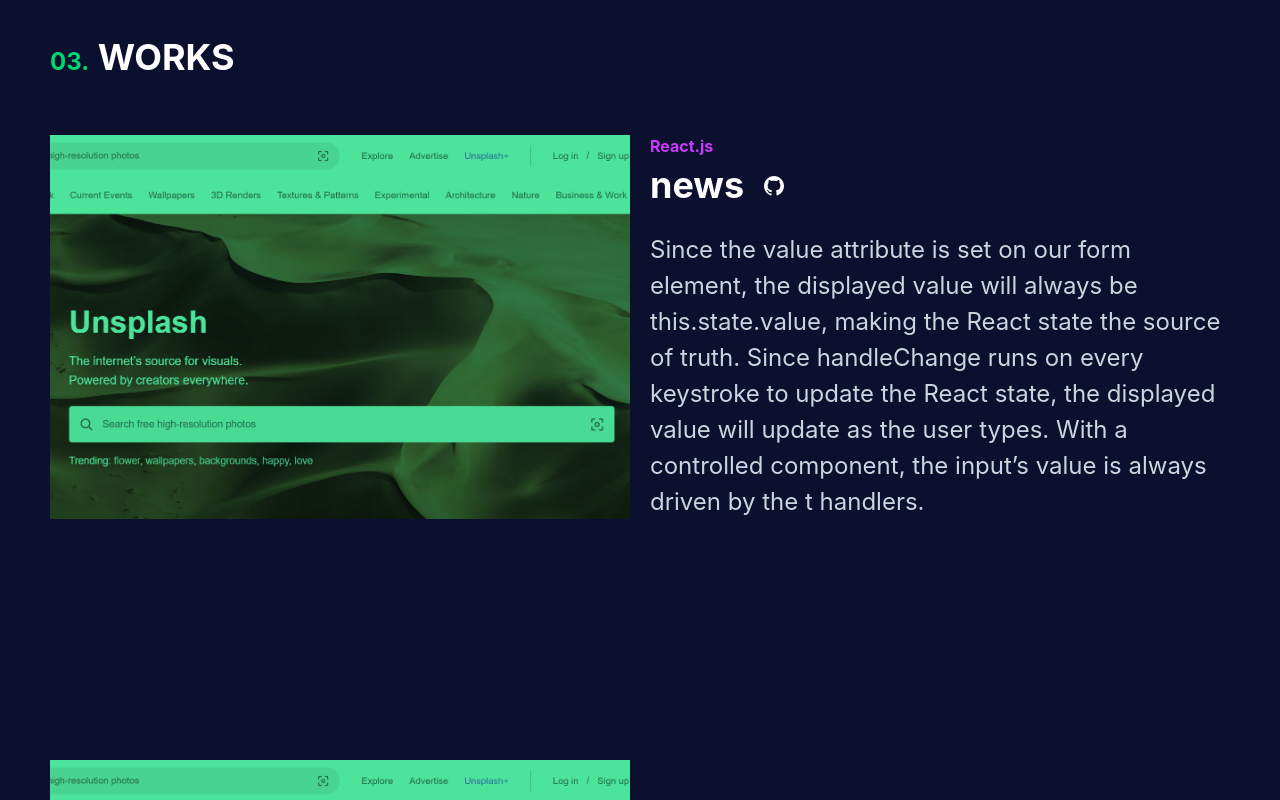
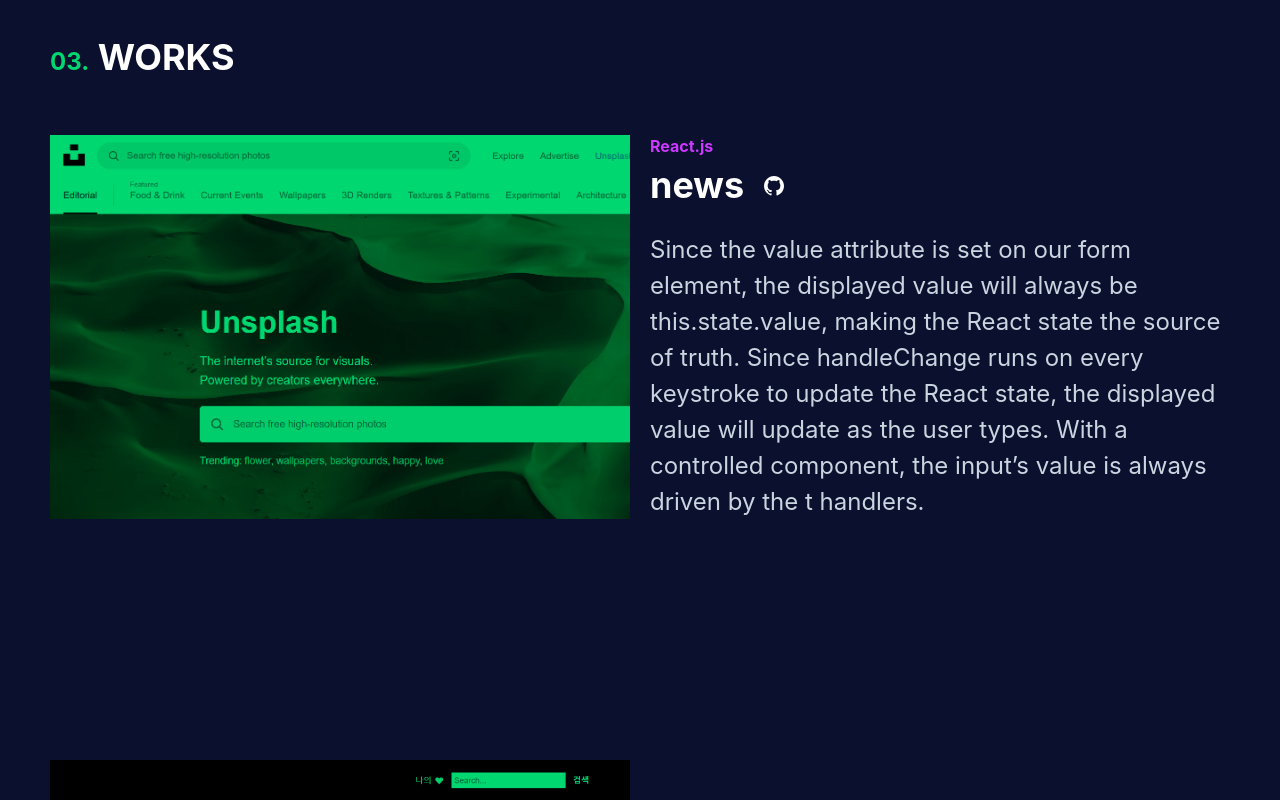
Before and after one commit to HarryA123/Portfolio_KHB, a Next.js app: page / in a window 1280 px wide. Shown: the part 1720-2520 px from the top of the page. Built offline with nearby package versions, Linux system fonts and the light colour scheme.

Commit message:
feat: Add image prop

```diff
--- a/src/components/HomePage/_fragments/ProjectItem.tsx
+++ b/src/components/HomePage/_fragments/ProjectItem.tsx
@@ -1,12 +1,12 @@
-import { Flex, Image, Box, IconButton, Text } from "@chakra-ui/react";
+import { Flex, Image, Box, IconButton, Link, Text } from "@chakra-ui/react";
 import React from "react";
-import Link from "next/link";
+// import Link from "next/link";
 import { Github } from "../../../../public/icons/Github";
-import RoundName from "./RoundName";
 
 interface ProjectItemProps {
   link: string;
   mainSkill: string;
+  image: string;
   title: string;
   github: string;
   description: string;
@@ -15,29 +15,26 @@ function ProjectItem({
   github,
   mainSkill,
   title,
+  image,
   description,
   link,
 }: ProjectItemProps) {
   return (
     <Flex gap="20px" alignItems="center">
       <Link href={link}>
-        <a>
-          {/* <Icon></Icon> */}
         <Box
           cursor="pointer"
           w="580px"
           h="384px"
-            background="linear-gradient(0deg, rgba(0, 215, 112, 0.7), rgba(0, 215, 112, 0.7)), url(/images/sample.png)"
-            backgroundPosition="center"
+          backgroundColor="primary"
+          backgroundBlendMode="multiply"
           backgroundSize="cover"
-            backgroundBlendMode="multiply"
+          backgroundImage={image}
+          backgroundPosition="left"
           _hover={{
-              bg: "url(/images/sample.png)",
-              backgroundPosition: "center",
-              backgroundSize: "cover",
+            backgroundColor: "white",
           }}
         />
-        </a>
       </Link>
       <Flex direction="column" w="580px" gap="20px">
         <Flex direction="column">
@@ -47,7 +44,6 @@ function ProjectItem({
           <Flex fontSize="36px" fontWeight="bold" gap="10px">
             <Text color="white">{title}</Text>
             <Link href={github}>
-              <a>
               <IconButton
                 color="white"
                 _hover={{ color: "primary", transform: "scale(1.3)" }}
@@ -55,18 +51,12 @@ function ProjectItem({
                 aria-label="githubIcon"
                 icon={<Github />}
               />
-              </a>
             </Link>
           </Flex>
         </Flex>
         <Text color="gray.300" fontSize="24px">
           {description}
         </Text>
-        {/* <Flex gap="14px">
-          <RoundName name="React" />
-          <RoundName name="Chakra-ui" />
-          <RoundName name="Next.js" />
-        </Flex> */}
       </Flex>
     </Flex>
   );
--- a/src/components/HomePage/_fragments/RoundName.tsx
+++ b/src/components/HomePage/_fragments/RoundName.tsx
@@ -15,6 +15,7 @@ function RoundName({ name }: SkillGageProps) {
       border="2px"
       p="6px 16px"
       color="white"
+      margin="auto"
       borderColor="secondary">
       {name}
     </Box>
```
Lines whose indentation alone changed are shown as unchanged.
